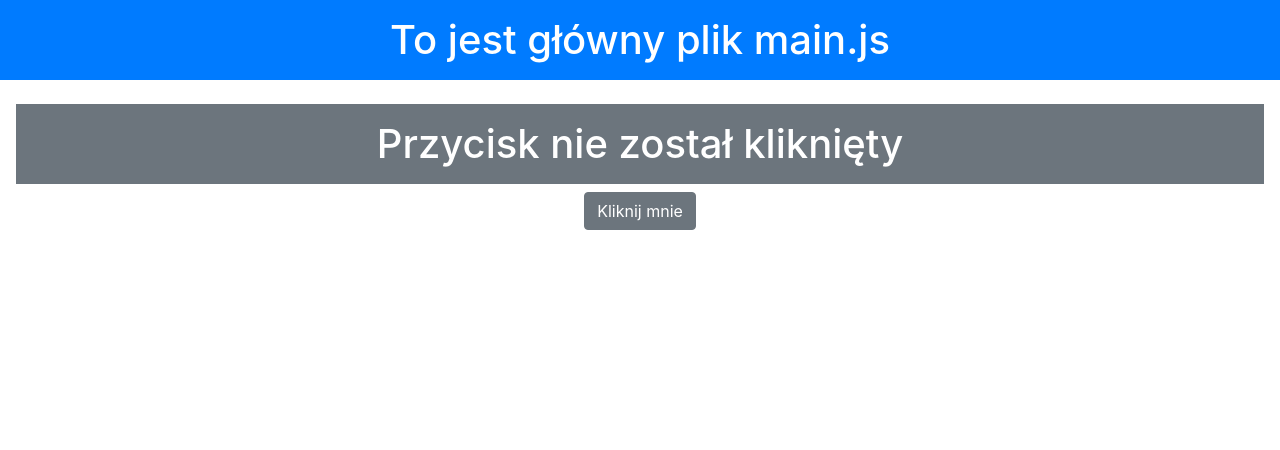
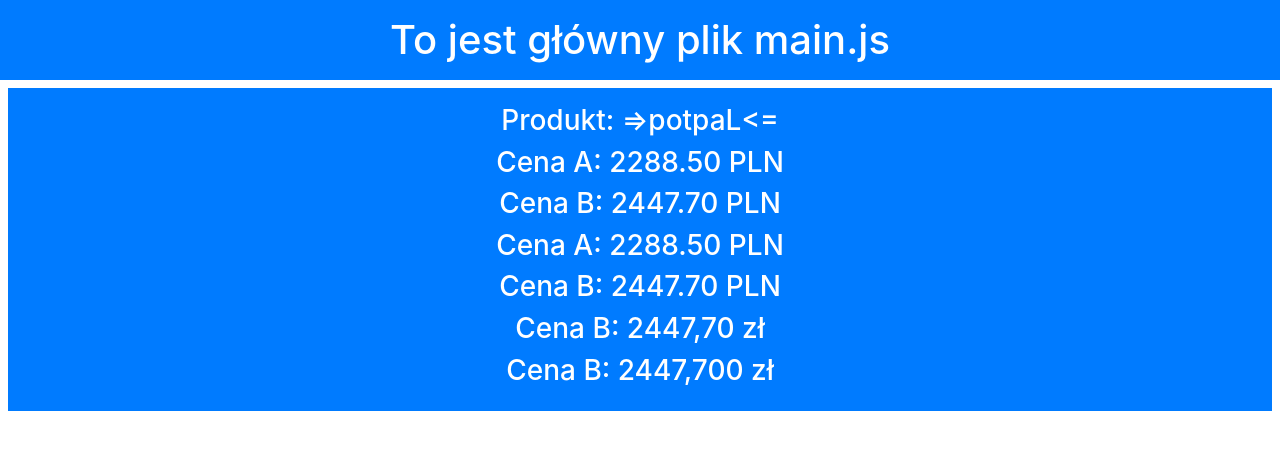
Before and after one commit to kasperski95/wieik-ssi-lab-vue, a Vue app: page / in a window 1280 px wide. Shown: the top 450 px of the page. Built offline with nearby package versions, Linux system fonts and the light colour scheme.

Commit message:
add examples of using vue's features

```diff
--- a/src/App.vue
+++ b/src/App.vue
@@ -1,29 +1,51 @@
 <template>
-  <div class="text-center p-3">
-    <h1 class="bg-secondary text-white p-3">
-      {{ komunikat }}
-    </h1>
-    <button class="btn btn-secondary" v-on:click="przechwycKlikniecie">
-      Kliknij mnie
-    </button>
+  <div class="bg-primary text-white text-center m-2 p-3">
+    <h3>Produkt: {{ nazwa | wielka | odwroc | globalnyFilter }}</h3>
+    <h3>Cena A: {{ nizszaCalkowitaCena.toFixed(2) }} PLN</h3>
+    <h3>Cena B: {{ wyzszaCalkowitaCena.toFixed(2) }} PLN</h3>
+    <h3>Cena A: {{ obliczCalkowitaCena(nizszyPodatek).toFixed(2) }} PLN</h3>
+    <h3>Cena B: {{ obliczCalkowitaCena(wyzszyPodatek).toFixed(2) }} PLN</h3>
+    <h3>Cena B: {{ obliczCalkowitaCena(wyzszyPodatek) | waluta }}</h3>
+    <h3>Cena B: {{ obliczCalkowitaCena(wyzszyPodatek) | waluta(3) }}</h3>
   </div>
 </template>
 
 <script>
 export default {
+  name: "MojKomponent",
   data: () => ({
-    licznik: 0,
+    nazwa: "laptop",
+    cena: 1990,
+    nizszyPodatek: 15,
+    wyzszyPodatek: 23,
   }),
-  methods: {
-    przechwycKlikniecie() {
-      this.licznik++;
+  computed: {
+    nizszaCalkowitaCena() {
+      return this.obliczCalkowitaCena(this.nizszyPodatek);
+    },
+    wyzszaCalkowitaCena() {
+      return this.obliczCalkowitaCena(this.wyzszyPodatek);
     },
   },
-  computed: {
-    komunikat() {
-      return this.licznik == 0
-        ? "Przycisk nie został kliknięty"
-        : `Liczba kliknięć: ${this.licznik}`;
+  methods: {
+    obliczCalkowitaCena(podatek) {
+      return this.cena + this.cena * (podatek / 100);
+    },
+  },
+  filters: {
+    waluta(wartosc, precyzja) {
+      return new Intl.NumberFormat("pl-PL", {
+        style: "currency",
+        minimumFractionDigits: precyzja,
+        maximumFractionDigits: precyzja,
+        currency: "PLN",
+      }).format(wartosc);
+    },
+    wielka(wartosc) {
+      return wartosc[0].toUpperCase() + wartosc.slice(1);
+    },
+    odwroc(wartosc) {
+      return wartosc.split("").reverse().join("");
     },
   },
 };
--- a/src/main.js
+++ b/src/main.js
@@ -1,6 +1,8 @@
 import '../node_modules/bootstrap/dist/css/bootstrap.css';
 import Vue from 'vue';
 import mojKomponent from './App';
+
+Vue.filter('globalnyFilter', (val) => `=>${val}<=`);
 
 new Vue({
   el: '#app',
```
